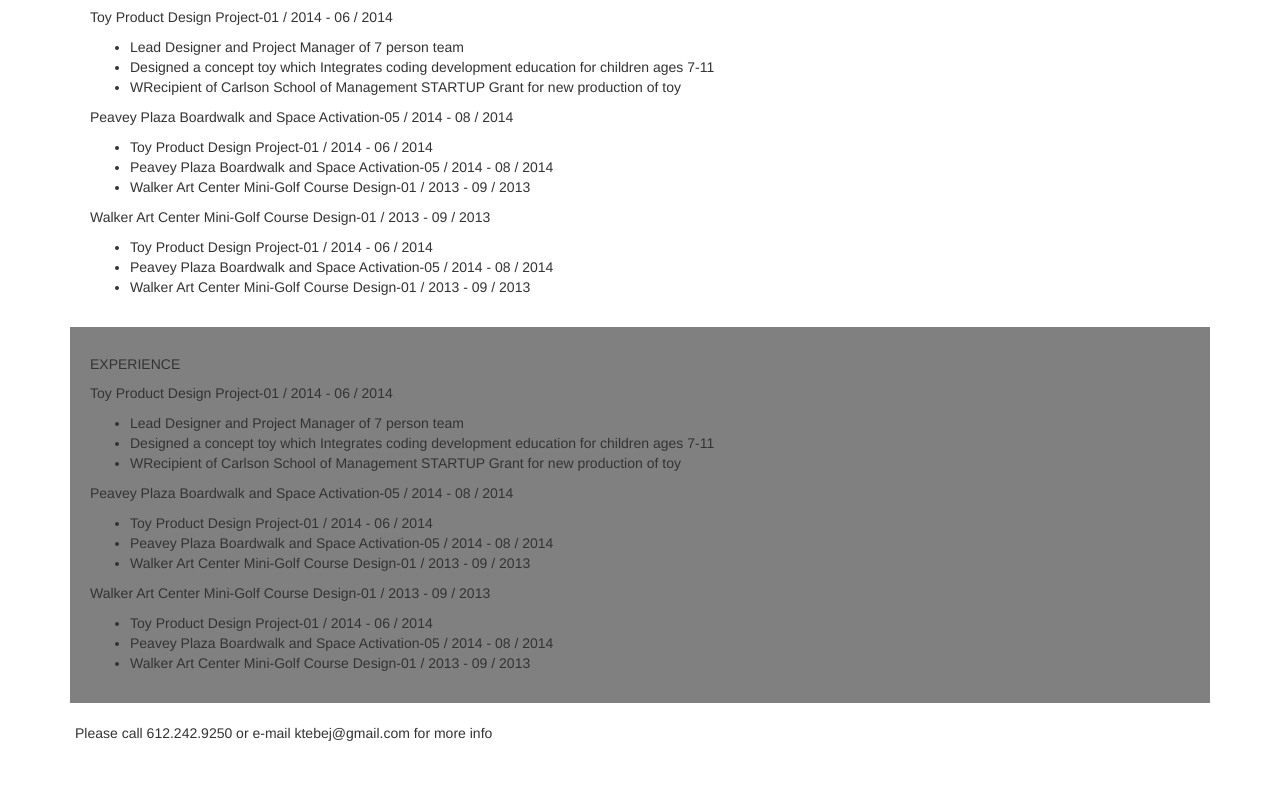
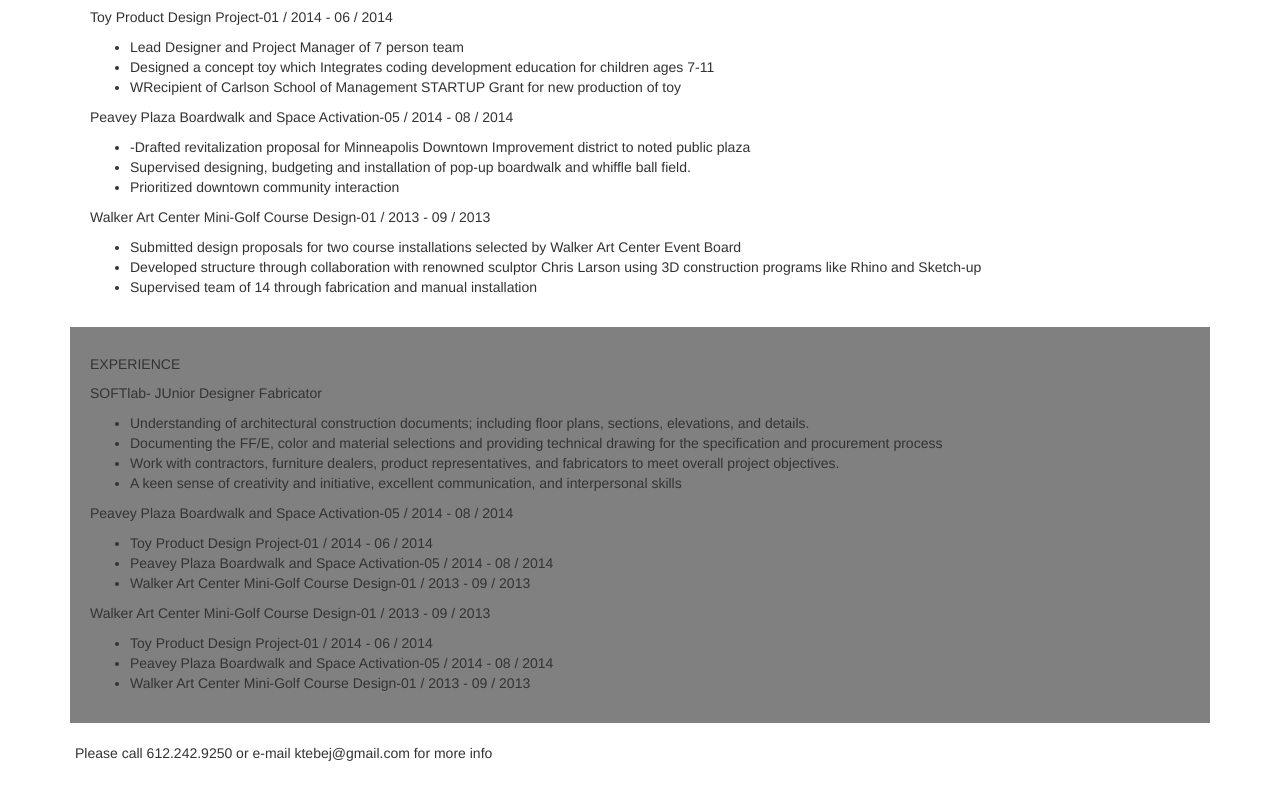
Before and after one commit to ktebej/ktebej.github.io, a plain HTML site: page index.html in a window 1280 px wide. Shown: the part 834-1627 px from the top of the page. Drawn offline with nearby package versions, Linux system fonts and the light colour scheme.

Commit message:
Update index.html

```diff
--- a/index.html
+++ b/index.html
@@ -49,28 +49,37 @@
 
 		<p>Peavey Plaza Boardwalk and Space Activation-05 / 2014 - 08 / 2014</p>
 		<ul>
-    			<li>Toy Product Design Project-01 / 2014 - 06 / 2014</li>
-    			<li>Peavey Plaza Boardwalk and Space Activation-05 / 2014 - 08 / 2014</li>
-    			<li>Walker Art Center Mini-Golf Course Design-01 / 2013 - 09 / 2013</li>
+    			<li>-Drafted revitalization proposal for Minneapolis Downtown Improvement district to noted public plaza</li>
+    			<li>Supervised designing, budgeting and installation of pop-up boardwalk and whiffle ball field.</li>
+    			<li>Prioritized downtown community interaction</li>
   		</ul>
 
 		<p>Walker Art Center Mini-Golf Course Design-01 / 2013 - 09 / 2013</p>
 		<ul>
-    			<li>Toy Product Design Project-01 / 2014 - 06 / 2014</li>
-    			<li>Peavey Plaza Boardwalk and Space Activation-05 / 2014 - 08 / 2014</li>
-    			<li>Walker Art Center Mini-Golf Course Design-01 / 2013 - 09 / 2013</li>
+    			<li>Submitted design proposals for two
+course installations selected by Walker
+Art Center Event Board</li>
+    			<li>Developed structure through
+collaboration with renowned sculptor
+Chris Larson using
+3D construction programs like Rhino
+and Sketch-up</li>
+    			<li>Supervised team of 14 through
+fabrication and manual installation</li>
   		</ul>
 		</div>
 
 		<div style="background-color:gray;padding:20px;">
 		<h5>EXPERIENCE</h5>
 
-		<p>Toy Product Design Project-01 / 2014 - 06 / 2014</p>
+		<p>SOFTlab- JUnior Designer Fabricator</p>
 		<ul>
-    			<li>Lead Designer and Project Manager of 7 person team</li>
-    			<li>Designed a concept toy which Integrates coding development education for children ages 7-11</li>
-    			<li>WRecipient of Carlson School of Management STARTUP Grant for new production of toy</li>
-  		</ul>
+    			<li>Understanding of architectural construction documents; including floor plans, sections, elevations, and details.</li>
+			<li>Documenting the FF/E, color and material selections and providing technical drawing for the specification and procurement process</li>
+			<li>Work with contractors, furniture dealers, product representatives, and fabricators to meet overall project objectives.</li>
+			<li>A keen sense of creativity and initiative, excellent communication, and interpersonal skills</li>
+			</ul>
+
 
 
 		<p>Peavey Plaza Boardwalk and Space Activation-05 / 2014 - 08 / 2014</p>
```
